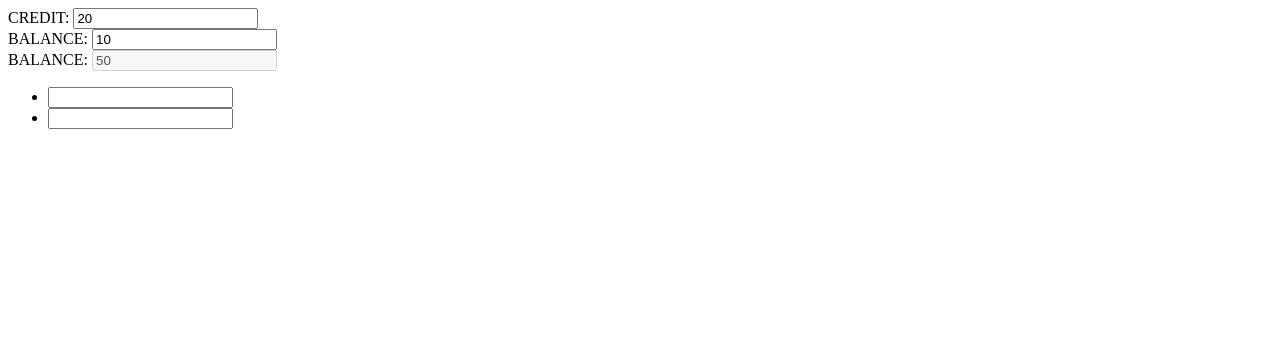
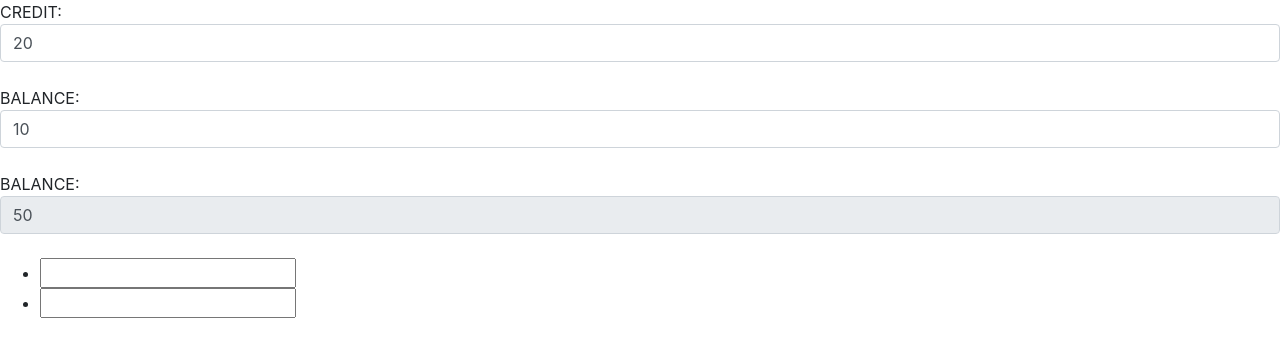
Before and after one commit to jpkleemans/honeydewjs, a website: page src/index.html in a window 1280 px wide. Drawn offline with nearby package versions, Linux system fonts and the light colour scheme.

Commit message:
Bootstrap

```diff
--- a/src/index.html
+++ b/src/index.html
@@ -3,6 +3,9 @@
 <head lang="en">
     <meta charset="UTF-8">
     <title>Most performant web app</title>
+
+    <link rel="stylesheet" type="text/css" href="../bower_components/bootstrap/dist/css/bootstrap.min.css">
+
     <script src="../bower_components/angular/angular.js" type="text/javascript"></script>
     <script src="scripts/lib/Fes.min.js" type="text/javascript"></script>
     <script src="scripts/honeydew.js" type="text/javascript"></script>
--- a/src/scripts/directives/fes-bind.js
+++ b/src/scripts/directives/fes-bind.js
@@ -74,12 +74,7 @@ honeydew.directive('fesBind', [
         var setAttributes = function (variable, attrs, element) {
             for (var attr in attrs) {
                 if (attrs.hasOwnProperty(attr)) {
-                    var directive = 'ng' + capitalizeFirstLetter(attr) + 'Directive';
-                    if ($injector.has(directive)) {
-                        element.attr('ng-' + attr, '{{' + variable + '.' + attr + '}}');
-                    } else {
-                        element.attr('ng-attr-' + attr, '{{' + variable + '.' + attr + '}}');
-                    }
+                    element.attr(attr, '{{' + variable + '.' + attr + '}}');
                 }
             }
 
```
Also changed, not shown: src/scripts/lib/Fes.min.js (+1 -1 lines).
